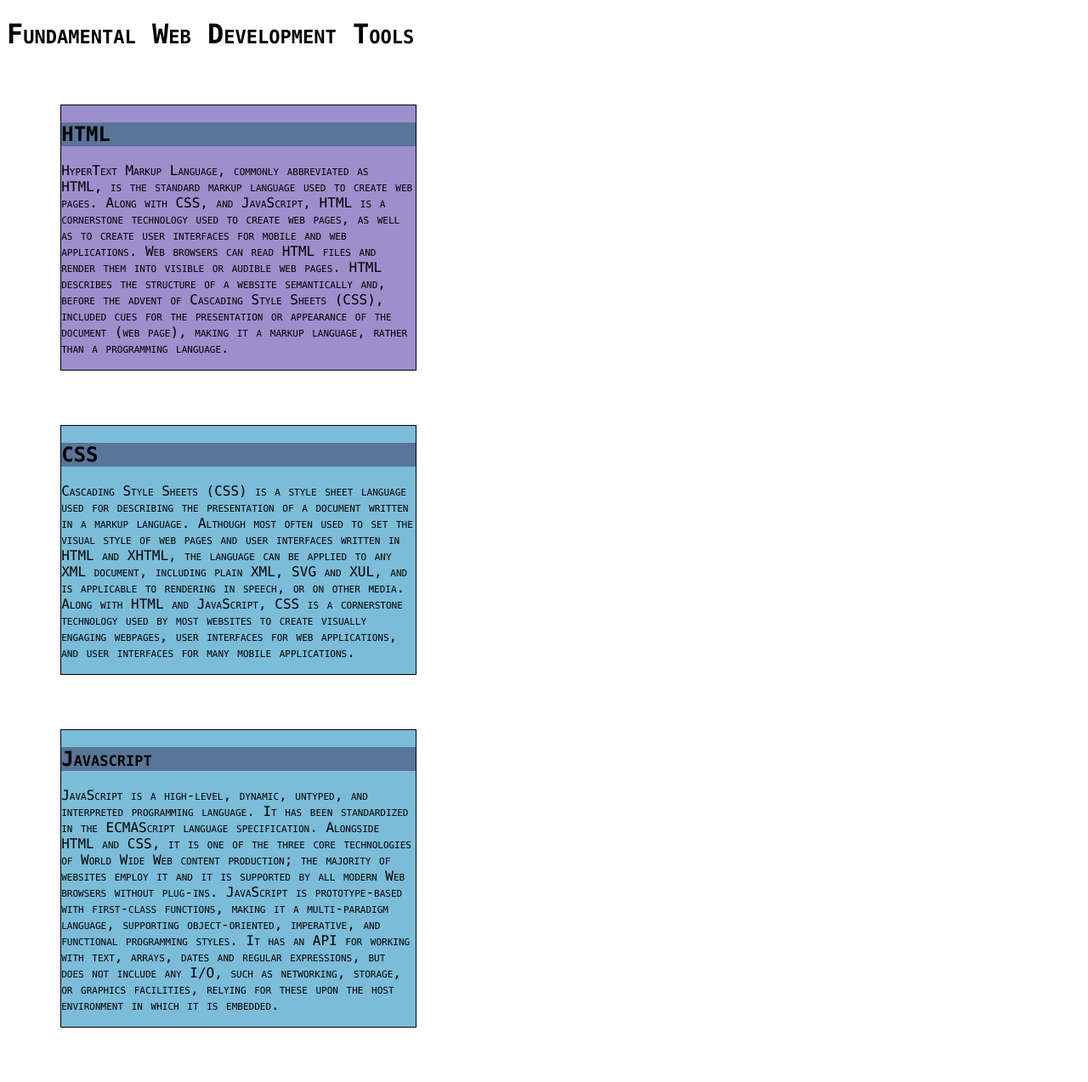
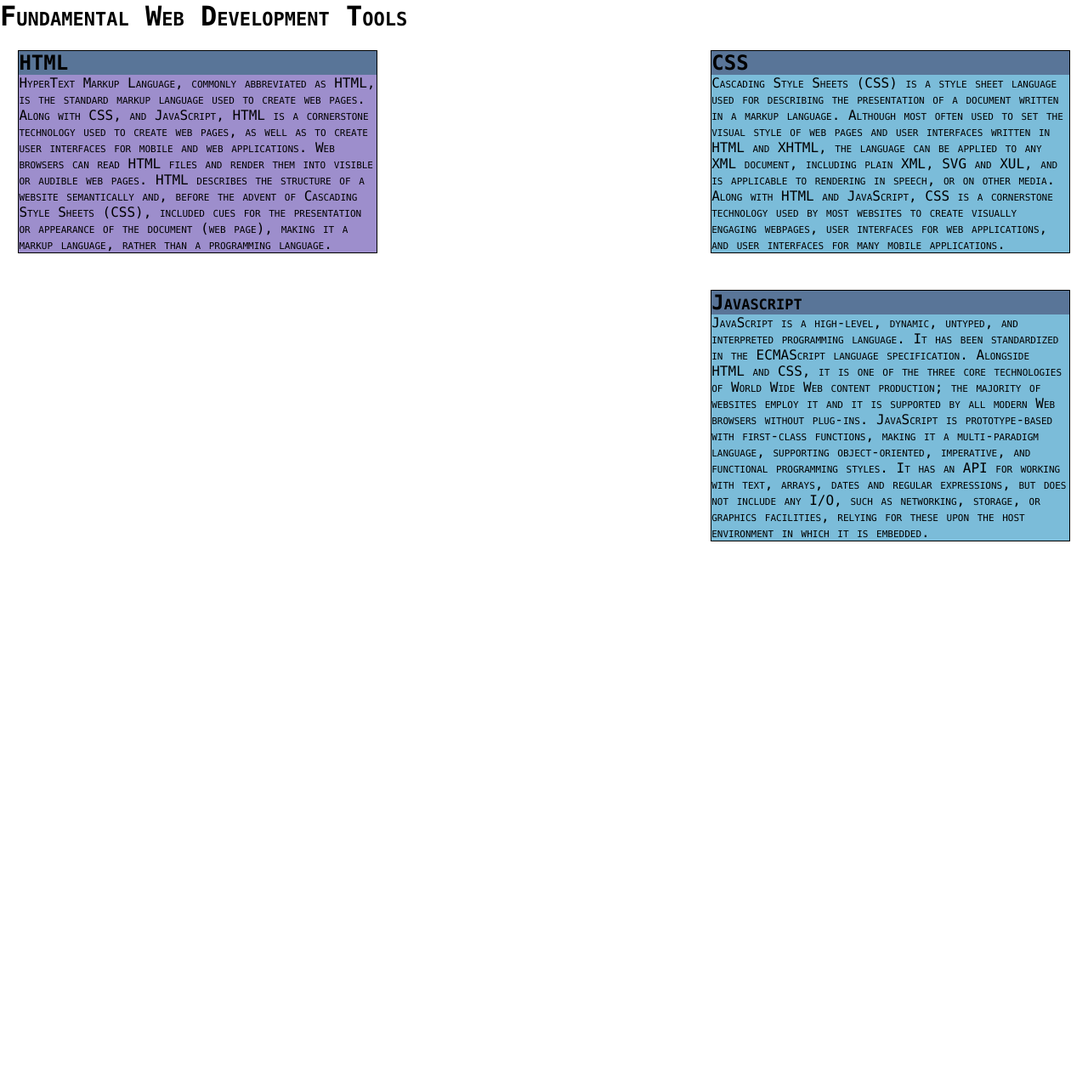
Before and after one commit to rgodinez/rgodinez.github.io, a Jekyll site: the page coursera/module2/index.html, which Jekyll copies as it is, in a window 1280 px wide. Shown: the whole page at 85% size. Built offline with Jekyll 4.4.1, drawn with Linux system fonts in a browser that asks for light colours; after the commit the page ends 900 px from its top, so only the background shows below that.

Commit message:
think almost there

```diff
--- a/coursera/module2/index.html
+++ b/coursera/module2/index.html
@@ -5,6 +5,12 @@
 
 <style>
 /*  Base styles  */
+* {
+  box-sizing: border-box;
+  margin: 0px;
+  padding: 0px;
+}
+
 body {
   font-family: "lucida console";
   font-variant: small-caps;
@@ -17,20 +23,23 @@ h1 {
 section {
   background-color: #7BBCD9;
   border: 1px solid black;
-  margin: 5%;
+  margin: 1.67%;
 }
 
 #section1 {
   color: #000000;
   background-color: #9D8ECC;
+  float: left;
 }
 
 #section2 {
   color: #000000;
+  float: right;
 }
 
 #section3 {
   color: #000000;
+  float: right;
 }
 
 h2 {
@@ -61,6 +70,11 @@ p {
 @media (min-width: 992px) {
   section {
     width: 33%;
+    float: left;
+  }
+
+  #section3 {
+    float: right;
   }
 }
 
```
